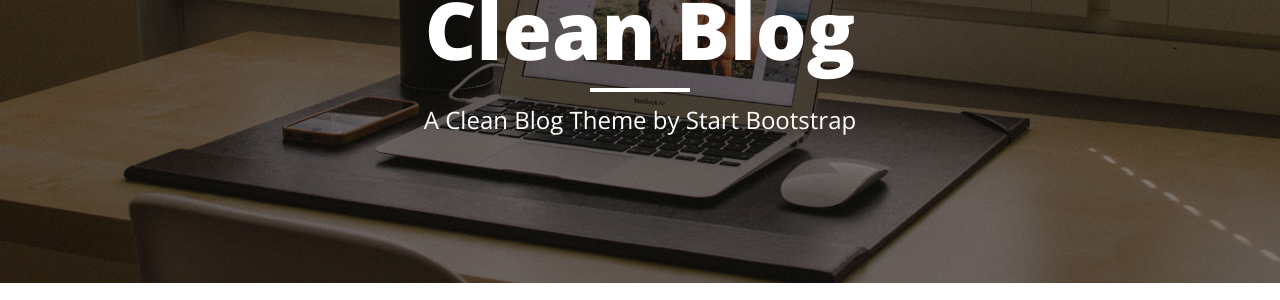
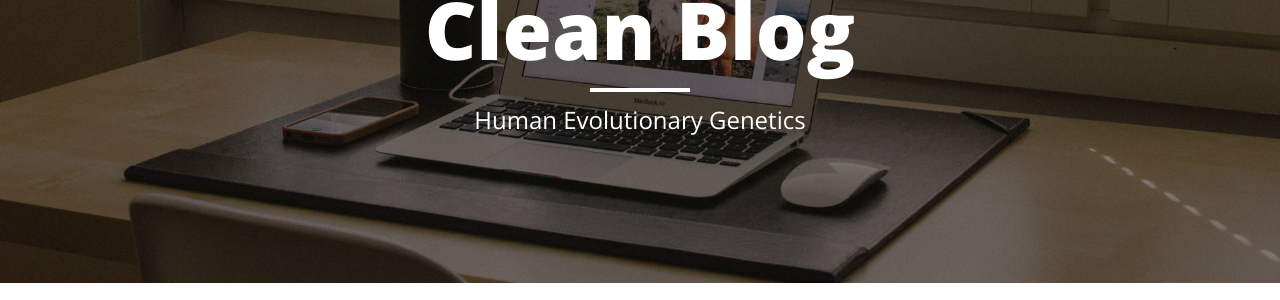
Before and after one commit to milkshakeplustip/milkshakeplustip.github.io, a Jekyll site: the page built from index.html, in a window 1280 px wide. Shown: the part 165-465 px from the top of the page. Built offline with Jekyll 4.4.1, drawn with Linux system fonts in a browser that asks for light colours; nearby versions of some CDN libraries; the list of posts is cut into pages by our own code.

Commit message:
human evolutionary genetics in index.html

```diff
--- a/index.html
+++ b/index.html
@@ -1,6 +1,6 @@
 ---
 layout: page
-description: "A Clean Blog Theme by Start Bootstrap"
+description: "Human Evolutionary Genetics"
 ---
 
 {% for post in paginator.posts %}
```
